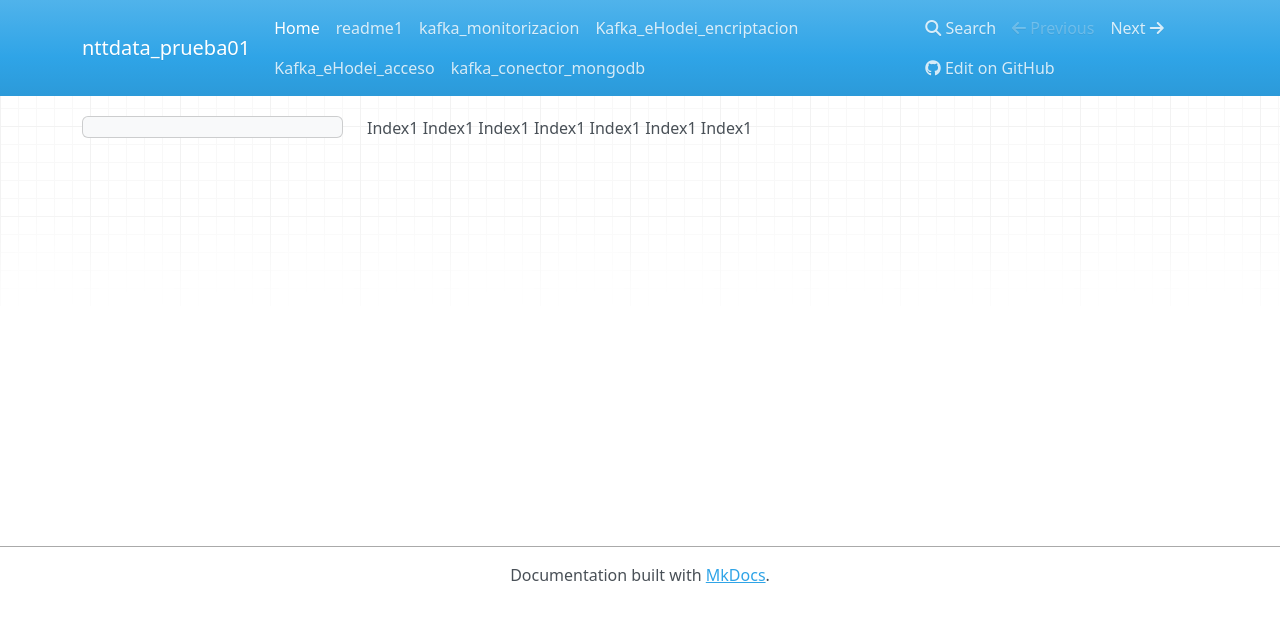
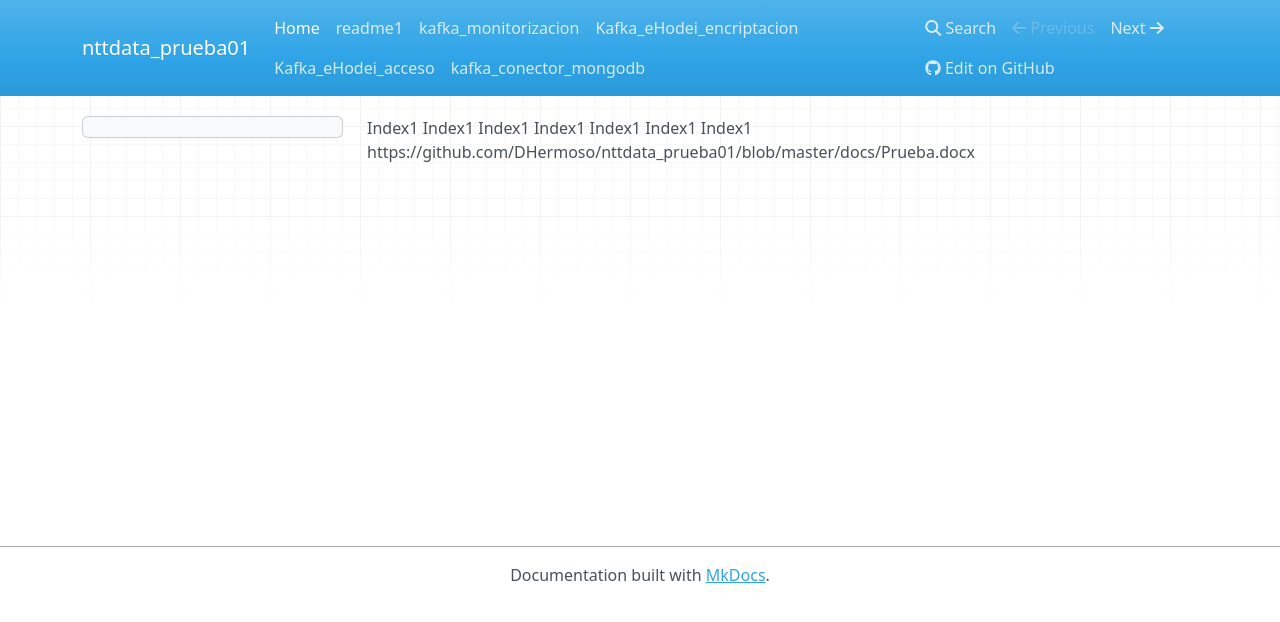
Before and after one commit to DHermoso/nttdata_prueba01, an MkDocs documentation site: the page built from docs/index.md, in a window 1280 px wide. Shown: the top 622 px of the page. Built offline with MkDocs 1.6.1, drawn with Linux system fonts in a browser that asks for light colours; nearby versions of some CDN libraries; part of the change alters nothing that is shown.

Commit message:
Update index.md

```diff
--- a/docs/index.md
+++ b/docs/index.md
@@ -5,3 +5,4 @@ Index1
 Index1
 Index1
 Index1
+https://github.com/DHermoso/nttdata_prueba01/blob/master/docs/Prueba.docx
```
